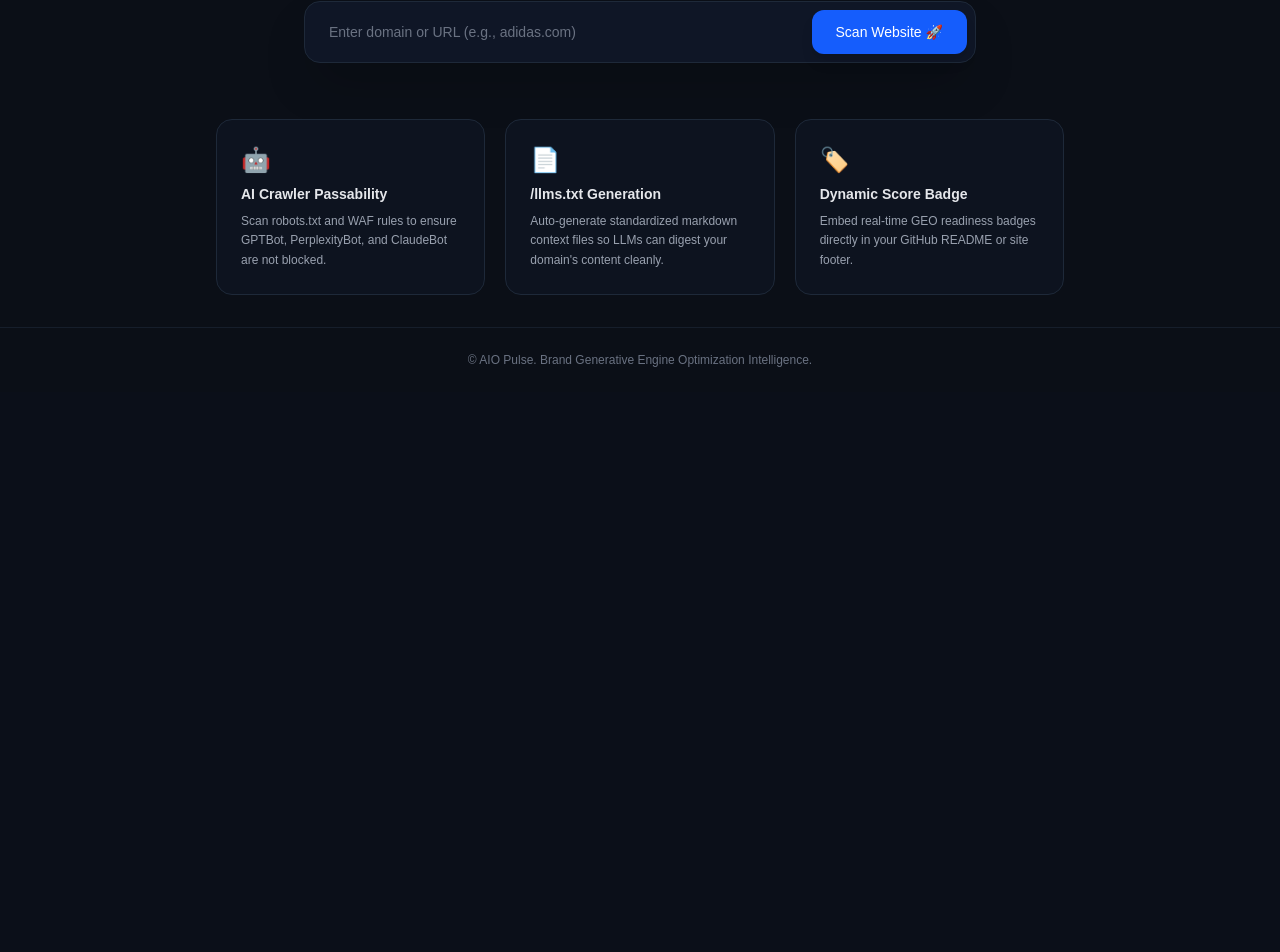
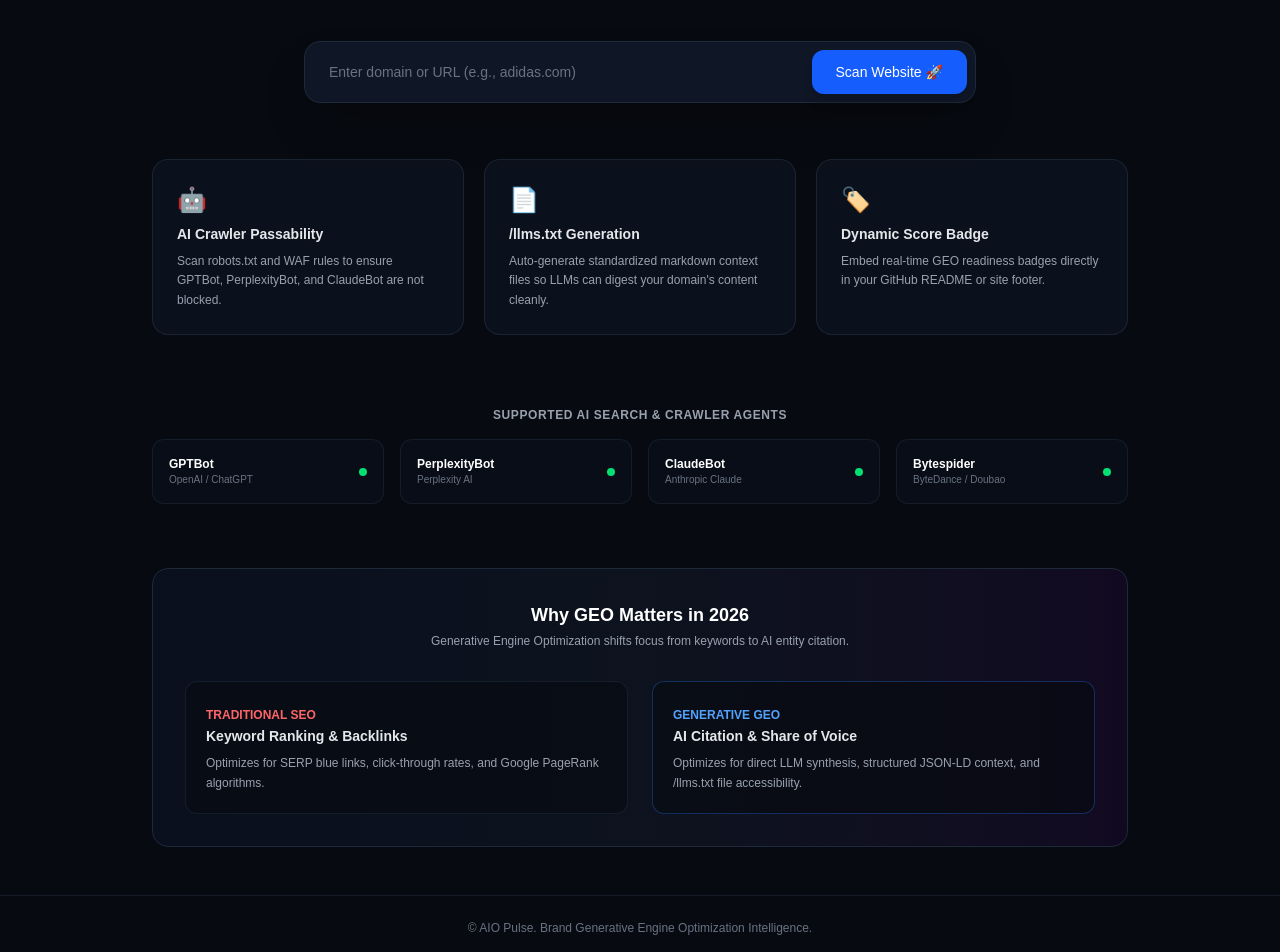
Before and after one commit to Alex13192/geo-scanner, a Next.js app: page / in a window 1280 px wide. Shown: the part 435-1387 px from the top of the page. Before the commit the page ends 827 px from the top, so only its background shows below. Built offline with nearby package versions, Linux system fonts and the light colour scheme.

Commit message:
feat: enhance homepage content with AI crawler status and GEO explanation

```diff
--- a/app/page.tsx
+++ b/app/page.tsx
@@ -3,7 +3,6 @@
 import { useState } from "react";
 import { useRouter } from "next/navigation";
 
-// 多语言类型与字典定义
 type Language = "en" | "zh" | "es" | "de" | "fr" | "ja";
 
 const translations: Record<Language, {
@@ -124,8 +123,8 @@ export default function HomePage() {
   };
 
   return (
-    <div className="min-h-screen bg-[#0B0F17] text-white flex flex-col justify-between font-sans selection:bg-blue-500 selection:text-white">
-      {/* 顶部 Header：全新 AIO Pulse 品牌，移除了版本号 */}
+    <div className="min-h-screen bg-[#070A10] text-white flex flex-col justify-between font-sans selection:bg-blue-500 selection:text-white">
+      {/* Header */}
       <header className="w-full max-w-6xl mx-auto flex justify-between items-center px-6 py-6 border-b border-gray-800/60">
         <div className="flex items-center gap-3">
           <div className="w-9 h-9 rounded-xl bg-gradient-to-tr from-blue-500 via-indigo-500 to-purple-600 flex items-center justify-center font-black text-white text-base shadow-lg shadow-blue-500/20 border border-white/10">
@@ -159,8 +158,8 @@ export default function HomePage() {
         </div>
       </header>
 
-      {/* 主体 Hero 区域 */}
-      <main className="w-full max-w-4xl mx-auto px-6 py-8 flex flex-col items-center text-center space-y-6">
+      {/* Hero Section */}
+      <main className="w-full max-w-5xl mx-auto px-6 py-12 flex flex-col items-center text-center space-y-8">
         <div className="inline-flex items-center gap-2 px-3.5 py-1.5 rounded-full bg-blue-500/10 border border-blue-500/20 text-blue-400 text-xs font-semibold uppercase tracking-wider">
           <span className="w-2 h-2 rounded-full bg-blue-400 animate-pulse"></span>
           {t.tag}
@@ -197,29 +196,89 @@ export default function HomePage() {
           </div>
         </form>
 
-        {/* 三卡片特性列表 */}
-        <div className="grid grid-cols-1 sm:grid-cols-3 gap-5 w-full pt-8 text-left">
-          <div className="bg-gray-900/50 border border-gray-800 p-6 rounded-2xl space-y-2">
+        {/* 三卡片核心功能 */}
+        <div className="grid grid-cols-1 sm:grid-cols-3 gap-5 w-full pt-6 text-left">
+          <div className="bg-gray-900/50 border border-gray-800/80 p-6 rounded-2xl space-y-2">
             <div className="text-2xl">🤖</div>
             <h3 className="text-sm font-bold text-gray-200">{t.crawlersTitle}</h3>
             <p className="text-xs text-gray-400 leading-relaxed">{t.crawlersDesc}</p>
           </div>
 
-          <div className="bg-gray-900/50 border border-gray-800 p-6 rounded-2xl space-y-2">
+          <div className="bg-gray-900/50 border border-gray-800/80 p-6 rounded-2xl space-y-2">
             <div className="text-2xl">📄</div>
             <h3 className="text-sm font-bold text-gray-200">{t.llmsTitle}</h3>
             <p className="text-xs text-gray-400 leading-relaxed">{t.llmsDesc}</p>
           </div>
 
-          <div className="bg-gray-900/50 border border-gray-800 p-6 rounded-2xl space-y-2">
+          <div className="bg-gray-900/50 border border-gray-800/80 p-6 rounded-2xl space-y-2">
             <div className="text-2xl">🏷️</div>
             <h3 className="text-sm font-bold text-gray-200">{t.badgeTitle}</h3>
             <p className="text-xs text-gray-400 leading-relaxed">{t.badgeDesc}</p>
           </div>
         </div>
+
+        {/* 新增模块 1：Supported AI Crawlers */}
+        <section className="w-full pt-10 text-left space-y-4">
+          <h2 className="text-xs font-bold text-gray-400 uppercase tracking-wider text-center">
+            Supported AI Search & Crawler Agents
+          </h2>
+          <div className="grid grid-cols-2 sm:grid-cols-4 gap-4">
+            <div className="bg-gray-900/30 border border-gray-800/60 p-4 rounded-xl flex items-center justify-between">
+              <div>
+                <p className="text-xs font-bold text-white">GPTBot</p>
+                <p className="text-[10px] text-gray-500">OpenAI / ChatGPT</p>
+              </div>
+              <span className="w-2 h-2 rounded-full bg-green-400"></span>
+            </div>
+            <div className="bg-gray-900/30 border border-gray-800/60 p-4 rounded-xl flex items-center justify-between">
+              <div>
+                <p className="text-xs font-bold text-white">PerplexityBot</p>
+                <p className="text-[10px] text-gray-500">Perplexity AI</p>
+              </div>
+              <span className="w-2 h-2 rounded-full bg-green-400"></span>
+            </div>
+            <div className="bg-gray-900/30 border border-gray-800/60 p-4 rounded-xl flex items-center justify-between">
+              <div>
+                <p className="text-xs font-bold text-white">ClaudeBot</p>
+                <p className="text-[10px] text-gray-500">Anthropic Claude</p>
+              </div>
+              <span className="w-2 h-2 rounded-full bg-green-400"></span>
+            </div>
+            <div className="bg-gray-900/30 border border-gray-800/60 p-4 rounded-xl flex items-center justify-between">
+              <div>
+                <p className="text-xs font-bold text-white">Bytespider</p>
+                <p className="text-[10px] text-gray-500">ByteDance / Doubao</p>
+              </div>
+              <span className="w-2 h-2 rounded-full bg-green-400"></span>
+            </div>
+          </div>
+        </section>
+
+        {/* 新增模块 2：SEO vs GEO 对比 */}
+        <section className="w-full pt-8 text-left space-y-4">
+          <div className="bg-gradient-to-r from-blue-950/20 via-gray-900/60 to-purple-950/20 border border-gray-800 p-8 rounded-2xl space-y-6">
+            <div className="text-center space-y-1">
+              <h2 className="text-lg font-bold text-white">Why GEO Matters in 2026</h2>
+              <p className="text-xs text-gray-400">Generative Engine Optimization shifts focus from keywords to AI entity citation.</p>
+            </div>
+            <div className="grid grid-cols-1 md:grid-cols-2 gap-6 pt-2">
+              <div className="bg-[#070A10]/60 p-5 rounded-xl border border-gray-800/60 space-y-2">
+                <span className="text-xs font-mono font-bold text-red-400 uppercase">Traditional SEO</span>
+                <h3 className="text-sm font-bold text-gray-200">Keyword Ranking & Backlinks</h3>
+                <p className="text-xs text-gray-400 leading-relaxed">Optimizes for SERP blue links, click-through rates, and Google PageRank algorithms.</p>
+              </div>
+              <div className="bg-[#070A10]/60 p-5 rounded-xl border border-blue-500/30 space-y-2">
+                <span className="text-xs font-mono font-bold text-blue-400 uppercase">Generative GEO</span>
+                <h3 className="text-sm font-bold text-gray-200">AI Citation & Share of Voice</h3>
+                <p className="text-xs text-gray-400 leading-relaxed">Optimizes for direct LLM synthesis, structured JSON-LD context, and /llms.txt file accessibility.</p>
+              </div>
+            </div>
+          </div>
+        </section>
+
       </main>
 
-      {/* 页脚 */}
+      {/* Footer */}
       <footer className="w-full border-t border-gray-800/60 py-6 text-center text-xs text-gray-500">
         © AIO Pulse. Brand Generative Engine Optimization Intelligence.
       </footer>
```
